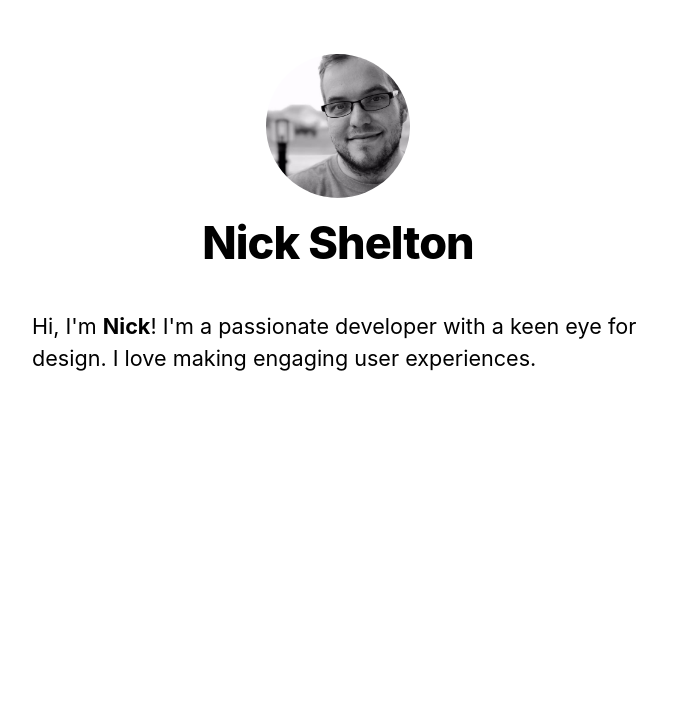
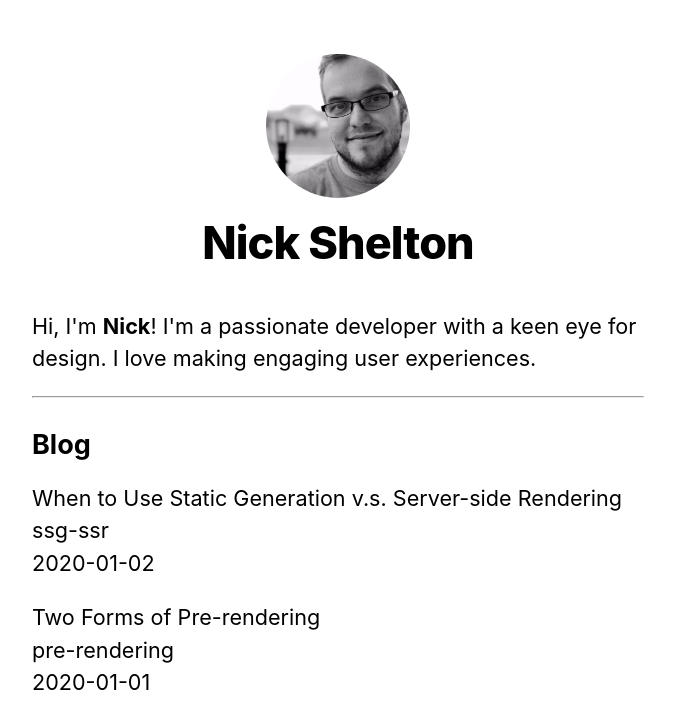
Before and after one commit to nickdoesstuff/next-js-md-blog, a Next.js app: page / in a window 1280 px wide. Shown: the top 728 px of the page, without its empty margins (302-977 px from the left). Built offline with nearby package versions, Linux system fonts and the light colour scheme.

Commit message:
add getStaticProps to index.jsx for static generation

```diff
--- /dev/null
+++ b/lib/posts.js
@@ -0,0 +1,35 @@
+import fs from "fs";
+import path from "path";
+import matter from "gray-matter";
+
+const postsDirectory = path.join(process.cwd(), "posts");
+
+export function getSortedPostsData() {
+  // Get file names under /posts
+  const fileNames = fs.readdirSync(postsDirectory);
+  const allPostsData = fileNames.map((fileName) => {
+    // Remove ".md" from file name to get id
+    const id = fileName.replace(/\.md$/, "");
+
+    // Read markdown file as string
+    const fullPath = path.join(postsDirectory, fileName);
+    const fileContents = fs.readFileSync(fullPath, "utf8");
+
+    // Use gray-matter to parse the post metadata section
+    const matterResult = matter(fileContents);
+
+    // Combine the data with the id
+    return {
+      id,
+      ...matterResult.data,
+    };
+  });
+  // Sort posts by date
+  return allPostsData.sort((a, b) => {
+    if (a.date < b.date) {
+      return 1;
+    } else {
+      return -1;
+    }
+  });
+}
--- a/package.json
+++ b/package.json
@@ -8,6 +8,7 @@
     "start": "next start"
   },
   "dependencies": {
+    "gray-matter": "^4.0.2",
     "next": "^10.0.0",
     "react": "16.13.1",
     "react-dom": "16.13.1"
--- a/pages/index.jsx
+++ b/pages/index.jsx
@@ -2,7 +2,9 @@
 import Layout, { siteTitle } from "../components/layout";
 import utilStyles from "../styles/utils.module.css";
 
-export default function Home() {
+import { getSortedPostsData } from "../lib/posts";
+
+export default function Home({ allPostsData }) {
   return (
     <Layout home>
       <Head>
@@ -14,6 +16,30 @@
           eye for design. I love making engaging user experiences.
         </p>
       </section>
+      <hr />
+      <section className={`${utilStyles.headingMd} ${utilStyles.padding1px}`}>
+        <h2 className={utilStyles.headingLg}>Blog</h2>
+        <ul className={utilStyles.list}>
+          {allPostsData.map(({ id, date, title }) => (
+            <li className={utilStyles.listItem} key={id}>
+              {title}
+              <br />
+              {id}
+              <br />
+              {date}
+            </li>
+          ))}
+        </ul>
+      </section>
     </Layout>
   );
 }
+
+export async function getStaticProps() {
+  const allPostsData = getSortedPostsData();
+  return {
+    props: {
+      allPostsData,
+    },
+  };
+}
--- /dev/null
+++ b/posts/pre-rendering.md
@@ -0,0 +1,11 @@
+---
+title: "Two Forms of Pre-rendering"
+date: "2020-01-01"
+---
+
+Next.js has two forms of pre-rendering: **Static Generation** and **Server-side Rendering**. The difference is in **when** it generates the HTML for a page.
+
+- **Static Generation** is the pre-rendering method that generates the HTML at **build time**. The pre-rendered HTML is then _reused_ on each request.
+- **Server-side Rendering** is the pre-rendering method that generates the HTML on **each request**.
+
+Importantly, Next.js lets you **choose** which pre-rendering form to use for each page. You can create a "hybrid" Next.js app by using Static Generation for most pages and using Server-side Rendering for others.
--- /dev/null
+++ b/posts/ssg-ssr.md
@@ -0,0 +1,19 @@
+---
+title: "When to Use Static Generation v.s. Server-side Rendering"
+date: "2020-01-02"
+---
+
+We recommend using **Static Generation** (with and without data) whenever possible because your page can be built once and served by CDN, which makes it much faster than having a server render the page on every request.
+
+You can use Static Generation for many types of pages, including:
+
+- Marketing pages
+- Blog posts
+- E-commerce product listings
+- Help and documentation
+
+You should ask yourself: "Can I pre-render this page **ahead** of a user's request?" If the answer is yes, then you should choose Static Generation.
+
+On the other hand, Static Generation is **not** a good idea if you cannot pre-render a page ahead of a user's request. Maybe your page shows frequently updated data, and the page content changes on every request.
+
+In that case, you can use **Server-Side Rendering**. It will be slower, but the pre-rendered page will always be up-to-date. Or you can skip pre-rendering and use client-side JavaScript to populate data.
```
Also changed, not shown: 1 other file (tests, documents, lock files or other folders).
